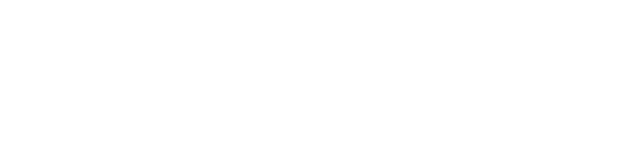
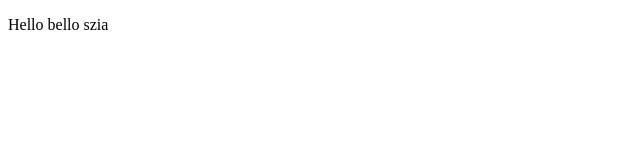
Before and after one commit to horvathnauzika/KozosMunka, a plain HTML site: page index.html in a window 1280 px wide. Shown: the whole page, without its empty margins (0-640 px from the left). Drawn offline with Linux system fonts and the light colour scheme.

Commit message:
koszones

```diff
--- a/index.html
+++ b/index.html
@@ -6,6 +6,6 @@
     <title>Document</title>
 </head>
 <body>
-
+    <p>Hello bello szia</p>
 </body>
 </html>
```
